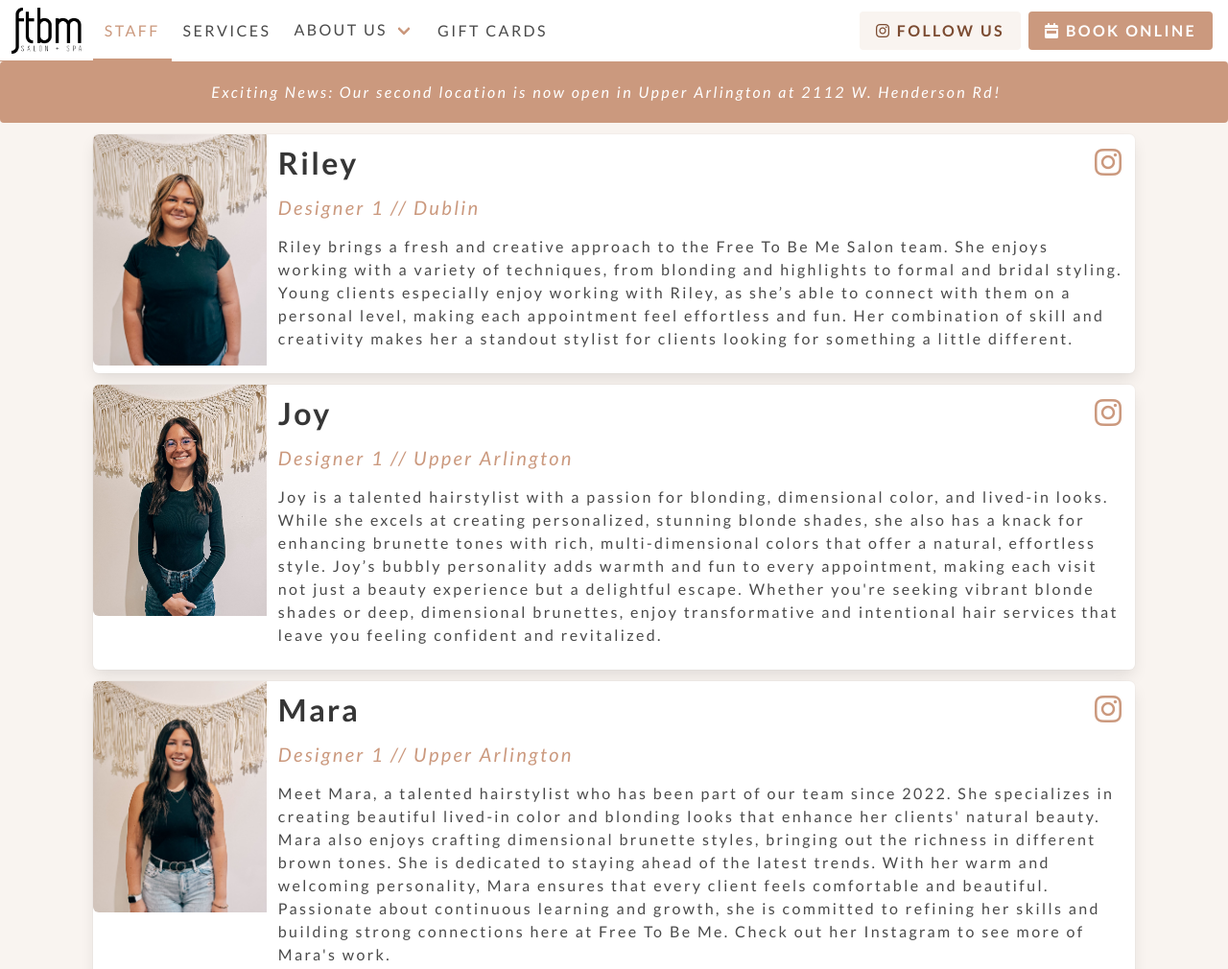
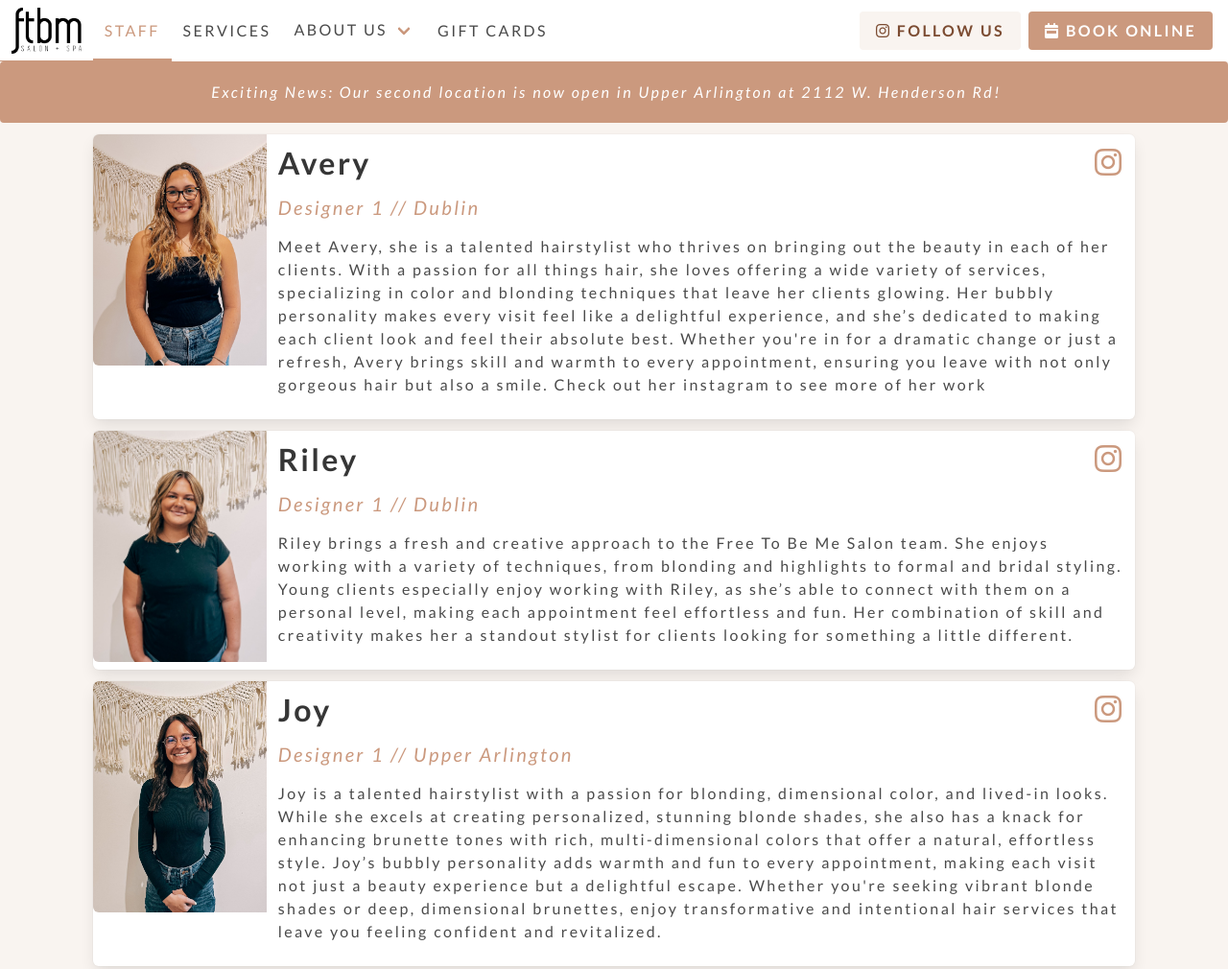
Before and after one commit to billyhelms24/salon-with-bulma, a website: page staff.html in a window 1280 px wide. Shown: the top 1010 px of the page at 96% size. Drawn offline with nearby package versions, Linux system fonts and the light colour scheme.

Commit message:
Adds Avery bio, pic, and links. Updates locations for each stylist also

```diff
--- a/staff.html
+++ b/staff.html
@@ -72,6 +72,33 @@
   <div class="columns is-mobile mt-3">
     <div class="column is-1"></div>
     <div class="column">
+
+      <div class="box tile is-ancestor p-0 mb-5"> <!-- Avery -->
+        <div class="tile is-2">
+          <figure class="image">
+            <img id="rounded" src="img/staff-avery.jpg" alt="">
+          </figure>
+        </div>
+        <div class="tile is-vertical">
+          <div class="level is-mobile mb-0">
+            <div class="level-left">
+              <p class="m-3 title">Avery</p>
+            </div>
+            <div class="level-right">
+              <a class="mr-3" href="https://www.instagram.com/averyjaye_beauty/" target="blank"><i
+                  class="fab fa-instagram fa-2x"></i></a>
+            </div>
+          </div>
+          <p class="m-1 ml-3 subtitle is-italic has-text-primary">Designer 1 // Dublin</p>
+          <p class="m-3 pb-3">Meet Avery, she is a talented hairstylist who thrives on bringing out the beauty in each
+            of her clients. With a passion for all things hair, she loves offering a wide variety of services,
+            specializing in color and blonding techniques that leave her clients glowing. Her bubbly personality makes
+            every visit feel like a delightful experience, and she’s dedicated to making each client look and feel their
+            absolute best. Whether you're in for a dramatic change or just a refresh, Avery brings skill and warmth to
+            every appointment, ensuring you leave with not only gorgeous hair but also a smile. Check out her instagram
+            to see more of her work</p>
+        </div>
+      </div>
 
       <div class="box tile is-ancestor p-0 mb-5"> <!-- Riley -->
         <div class="tile is-2">
@@ -193,7 +220,7 @@
                   class="fab fa-instagram fa-2x"></i></a>
             </div>
           </div>
-          <p class="m-1 ml-3 subtitle is-italic has-text-primary">Designer 1 // Dublin + Upper Arlington</p>
+          <p class="m-1 ml-3 subtitle is-italic has-text-primary">Designer 1 // Dublin</p>
           <p class="m-3 pb-3">Meet Hannah, one of our skilled hairstylist who joined us in 2022, with a dedication to
             crafting hair transformations that radiate beauty and confidence. Her blonding techniques range from
             sun-kissed highlights to bold balayage, ensuring a look that enhances your natural beauty. For those seeking
@@ -220,7 +247,7 @@
                   class="fab fa-instagram fa-2x"></i></a>
             </div>
           </div>
-          <p class="m-1 ml-3 subtitle is-italic has-text-primary">Designer 1 // Dublin + Upper Arlington</p>
+          <p class="m-1 ml-3 subtitle is-italic has-text-primary">Designer 1 // Dublin</p>
           <p class="m-3 pb-3">Meet Rachel, a talented hair stylist with a passion for transforming hair into works of
             art. Specializing in curly hair and blonding, Rachel has a true flair for creating beautiful lived-in color
             looks that enhance her clients' natural beauty. Her outgoing and energetic personality ensures that every
@@ -323,7 +350,7 @@
                   class="fab fa-instagram fa-2x"></i></a>
             </div>
           </div>
-          <p class="m-1 ml-3 subtitle is-italic has-text-primary">Designer 2 // Dublin + Upper Arlington</p>
+          <p class="m-1 ml-3 subtitle is-italic has-text-primary">Designer 2 // Dublin</p>
           <p class="m-3 pb-3">Grace's exceptional skills and easy going nature makes each clint feel welcomed and
             relaxed during their services. Joining our team in 2020 Grace brings an eagerness to learn and further grow
             her skill sets and develop her relationships here at <span class="is-italic has-text-weight-bold">Free To Be
@@ -350,7 +377,7 @@
                   class="fab fa-instagram fa-2x"></i></a>
             </div>
           </div>
-          <p class="m-1 ml-3 subtitle is-italic has-text-primary">Designer 2 // Dublin + Upper Arlington</p>
+          <p class="m-1 ml-3 subtitle is-italic has-text-primary">Designer 2 // Dublin</p>
           <p class="m-3 pb-0">Providing over 10 years in the industry, Brandi offers a surplus of experience and
             techniques to every guest. Brandis relaxed demeanor and inviting nature makes every guest feel welcomed and
             cared for during their services. With her experience Brandi has had expert training in numerous luxury
@@ -423,7 +450,6 @@
           </figure>
         </div>
         <div class="tile is-vertical">
-          <!-- <p class="m-3 title">Kailee &nbsp<a href="https://www.instagram.com/kailee.freetobeme/"><i class="fab fa-instagram"></i></a></p> -->
           <div class="level is-mobile mb-0">
             <div class="level-left">
               <p class="m-3 title">Kailee</p>
```
